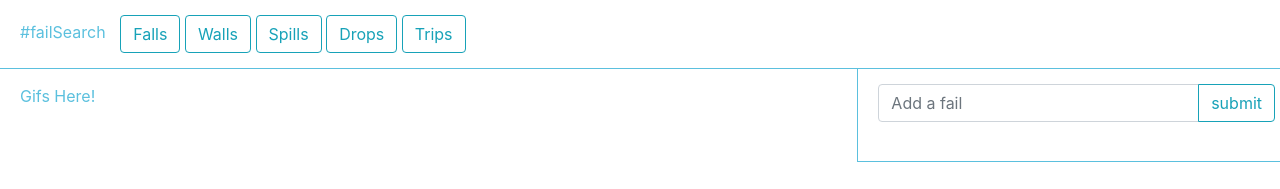
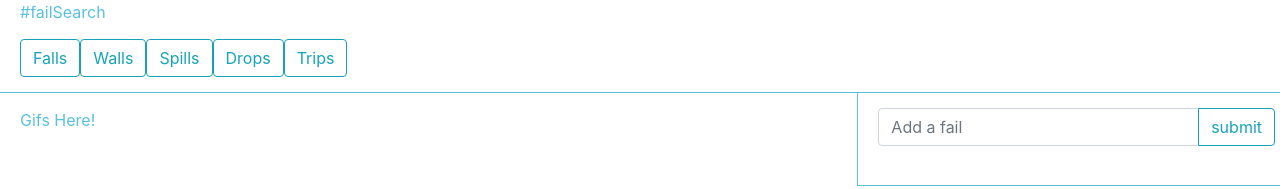
Before and after one commit to tylermorrisford/giftastic, a plain HTML site: page index.html in a window 1280 px wide. Drawn offline with nearby package versions, Linux system fonts and the light colour scheme.

Commit message:
added logic to dynamically create buttons from a list of topics

```diff
--- a/index.html
+++ b/index.html
@@ -27,19 +27,16 @@
             flex-direction: row-reverse;
         }
         .siteName {
-            padding-right: 10px;
+            padding-left: 20px;
         }
     </style>
 </head>
 <body>
 <!-- container for buttons -->
+<span class="siteName">#failSearch</span>
 <div id="buttons"  class="container-fluid">
-        <span class="siteName">#failSearch</span>
-        <button type="button" class="btn btn-outline-info">Falls</button>
-        <button type="button" class="btn btn-outline-info">Walls</button>
-        <button type="button" class="btn btn-outline-info">Spills</button>
-        <button type="button" class="btn btn-outline-info">Drops</button>
-        <button type="button" class="btn btn-outline-info">Trips</button>
+        <!-- CONSTRUCTION OF GENERIC BUTTON: '<button type="button" class="btn btn-outline-info">Falls</button>' -->
+
     </div>
     <!--  container for input -->
     <div class="row">
@@ -57,10 +54,24 @@
 
 
 
+    <script src="https://code.jquery.com/jquery-3.4.1.min.js" integrity="sha256-CSXorXvZcTkaix6Yvo6HppcZGetbYMGWSFlBw8HfCJo=" crossorigin="anonymous"></script>
+    <script type="text/javascript">
 
-    <script type="text/javascript">
+    // variables
+    let fails = ["Falls", "Walls", "Spills", "Drops", "Trips"];
     let apiKey = "4SHnrjgqAMzgL3bxI8ggs9uxSkOuCsUX";
 
+    // function with for loop creates buttons - can call after new button is pushed to the array
+    function makeButtons() {
+    $("#buttons").empty();
+    for (var i = 0; i < fails.length; i++) {
+    var g = $("<button type='button' class='btn btn-outline-info'>" + fails[i] + "</button>");
+    // Adds a data-attribute "fail"
+    g.attr("data-fail", fails[i]);
+    $("#buttons").append(g);
+    }
+    }
+makeButtons();
     // use variables to concatenate the request api in a click handler, use 'this'
         // use preventDefault();
     // try to use only bootsrap css and write js in here
```
